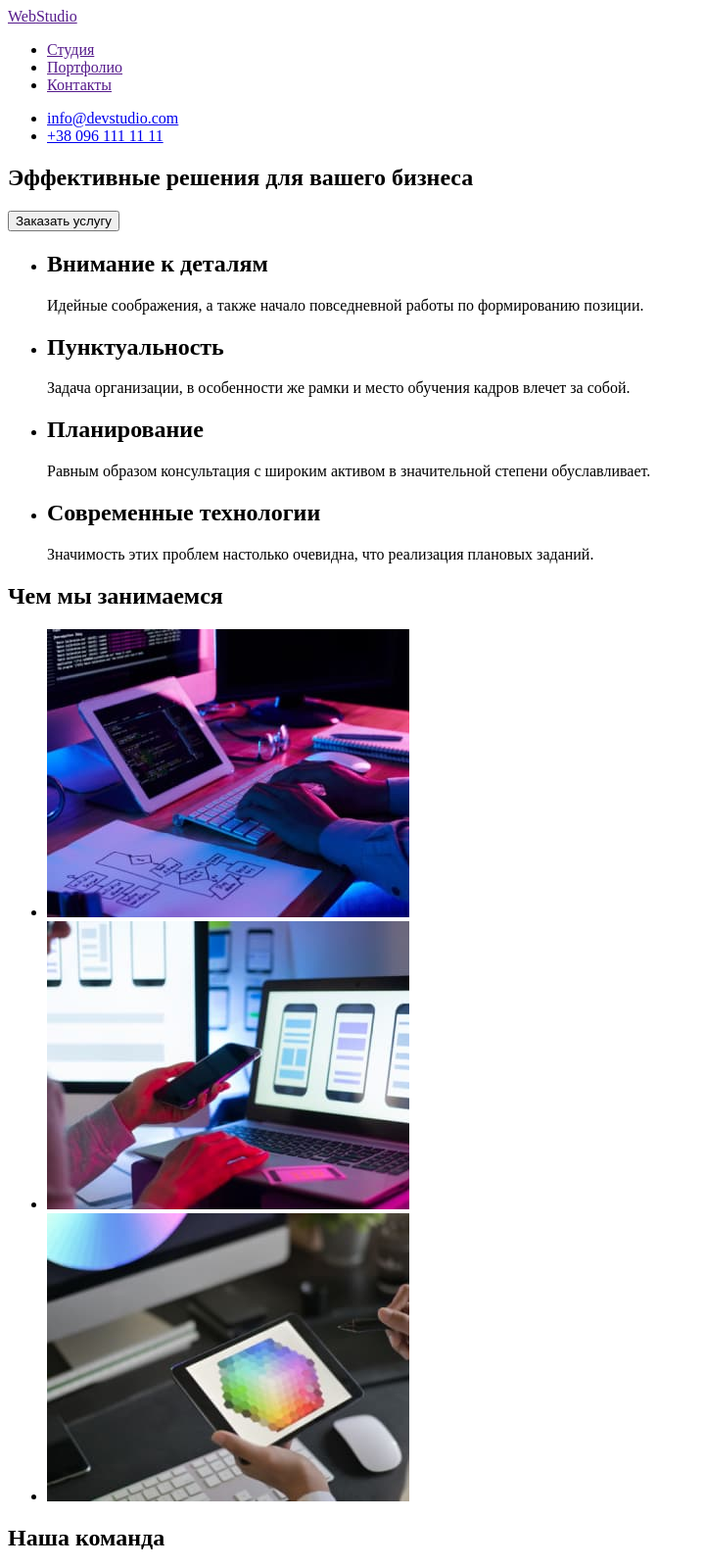
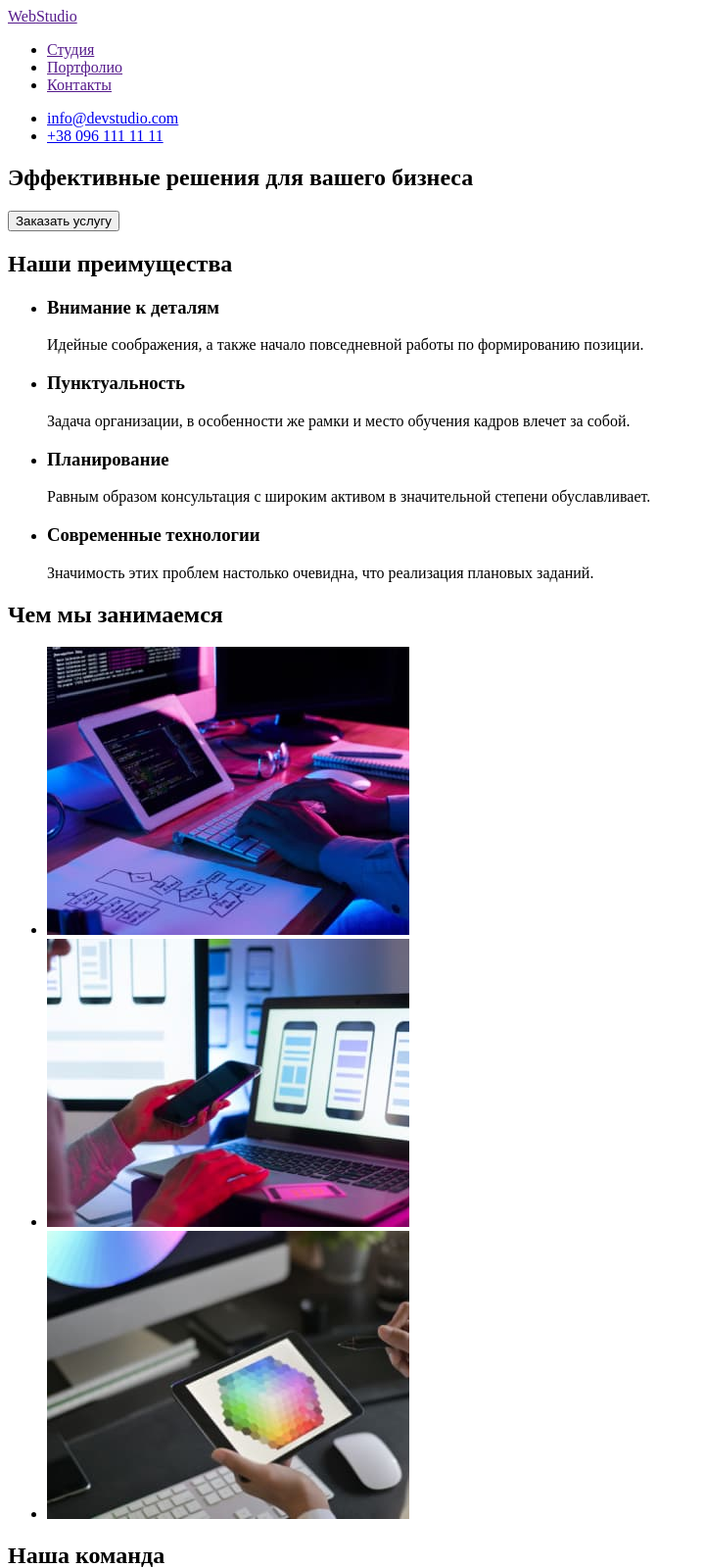
Before and after one commit to Mr-Nihility/goit-markup-hw-01, a plain HTML site: page index.html in a window 1280 px wide. Shown: the top 1600 px of the page at 98% size, without its empty margins (0-719 px from the left). Drawn offline with Linux system fonts and the light colour scheme.

Commit message:
исправдяет ошибки
1)добавляет заголовок  в секцию преимущества
2)исправляет другие заголовки секции согласно иерархии
3) удаляет теги ссылок в секции "чем мы занимаемся"
4)добавляет список  ссылок контактов в футере

```diff
--- a/index.html
+++ b/index.html
@@ -45,22 +45,24 @@
         </section>
         <!--преимущества-->
         <section>
+            <!-- заголовок секции для семантики -->
+            <h2>Наши преимущества</h2>
             <ul>
                 <li>
-                    <h2>Внимание к деталям</h2>
+                    <h3>Внимание к деталям</h3>
                     <p>Идейные соображения, а также начало повседневной работы по формированию позиции.
                     </p>
                 </li>
                 <li>
-                    <h2>Пунктуальность</h2>
+                    <h3>Пунктуальность</h3>
                     <p>Задача организации, в особенности же рамки и место обучения кадров влечет за собой.</p>
                 </li>
                 <li>
-                    <h2>Планирование</h2>
+                    <h3>Планирование</h3>
                     <p>Равным образом консультация с широким активом в значительной степени обуславливает.</p>
                 </li>
                 <li>
-                    <h2>Современные технологии</h2>
+                    <h3>Современные технологии</h3>
                     <p>Значимость этих проблем настолько очевидна, что реализация плановых заданий.</p>
                 </li>
             </ul>
@@ -70,19 +72,14 @@
             <h2>Чем мы занимаемся</h2>
             <ul>
                 <li>
-                    <a href="">
-                        <img src="./images/what-we-do1.jpg" alt="Человек, который пишет код" width="370" height="294">
-                    </a>
+                    <img src="./images/what-we-do1.jpg" alt="Человек, который пишет код" width="370" height="294">
                 </li>
                 <li>
-                    <a href="">
-                        <img src="./images/what-we-do2.jpg" alt="Человек, который рисует макет" width="370" height="294">
-                    </a>
+                    <img src="./images/what-we-do2.jpg" alt="Человек, который рисует макет" width="370" height="294">
+
                 </li>
                 <li>
-                    <a href="">
-                        <img src="./images/what-we-do3.jpg" alt="Человек, который держит планшет с палитрой цветов" width="370" height="294">
-                    </a>
+                    <img src="./images/what-we-do3.jpg" alt="Человек, который держит планшет с палитрой цветов" width="370" height="294">
                 </li>
             </ul>
         </section>
@@ -117,10 +114,17 @@
     <footer>
         <a href=""><span>Web</span>Studio</a>
         <address>
-            г. Киев, пр-т Леси Украинки, 26<br>
-            <a href="mailto:info@devstudio.com">info@devstudio.com</a>'
-            <br>
-            <a href="tel:+380961111111">+38 096 111 11 11</a>
+            <ul>
+                <li>
+                    <a href="https://goo.gl/maps/ko31hHhUW7KVigs66">г. Киев, пр-т Леси Украинки, 26</a>
+                </li>
+                <li>
+                    <a href="mailto:info@devstudio.com">info@devstudio.com</a>
+                </li>
+                <li>
+                    <a href="tel:+380961111111">+38 096 111 11 11</a>
+                </li>
+            </ul>
         </address>
 
     </footer>
```
